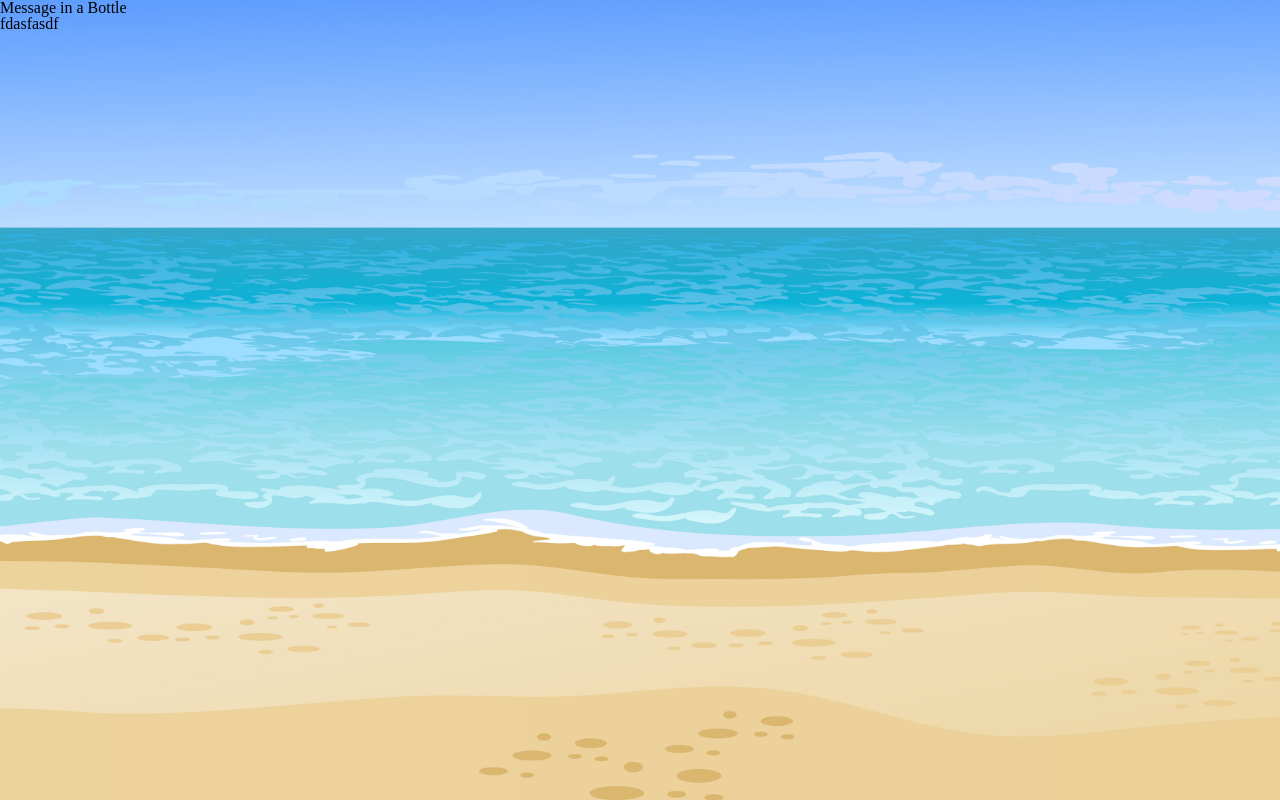
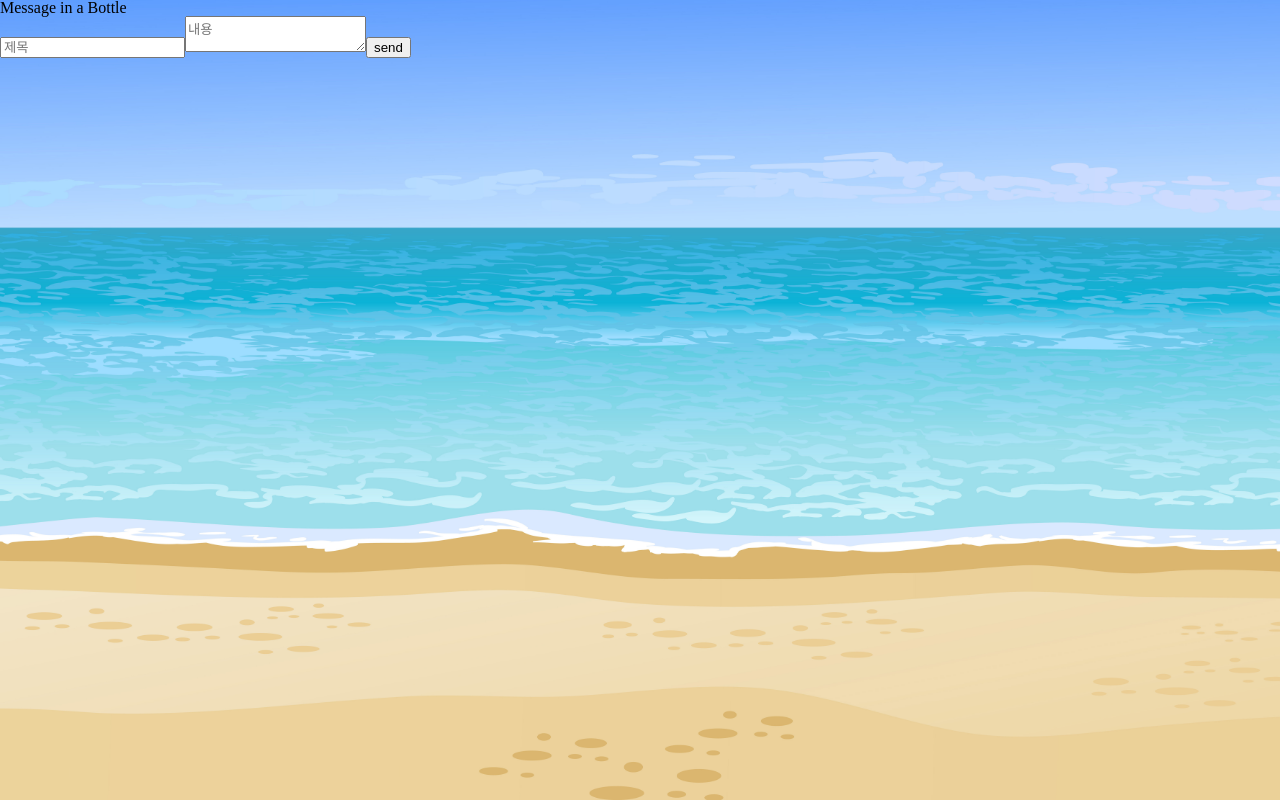
Before and after one commit to quack777/bottle_letter.v2, a React (Create React App) app in the folder client/: page /write in a window 1280 px wide. Built offline with nearby package versions, Linux system fonts and the light colour scheme.

Commit message:
Add: 편지 글쓰기 상태관리

```diff
--- a/client/src/pages/write/Write.tsx
+++ b/client/src/pages/write/Write.tsx
@@ -1,7 +1,44 @@
-import React, { FC } from 'react';
+import React, { FC, useState } from 'react';
 
 const Write: FC = () => {
-  return <div>fdasfasdf</div>;
+  const [letterInfo, setLetterInfo] = useState({
+    title: '',
+    contents: '',
+  });
+
+  const handleChangeContents = (e: React.ChangeEvent<HTMLInputElement | HTMLTextAreaElement>) => {
+    e.preventDefault();
+    const { name, value } = e.target;
+    setLetterInfo({
+      ...letterInfo,
+      [name]: value,
+    });
+  };
+
+  const handleLetterSubmit = (e: React.FormEvent<HTMLFormElement>) => {
+    e.preventDefault();
+    console.log(letterInfo);
+    setLetterInfo({
+      title: '',
+      contents: '',
+    });
+  };
+
+  return (
+    <div>
+      <form onSubmit={handleLetterSubmit}>
+        <input name="title" value={letterInfo.title} onChange={handleChangeContents} required placeholder="제목" />
+        <textarea
+          name="contents"
+          value={letterInfo.contents}
+          onChange={handleChangeContents}
+          required
+          placeholder="내용"
+        />
+        <button type="submit">send</button>
+      </form>
+    </div>
+  );
 };
 
 export default Write;
```
